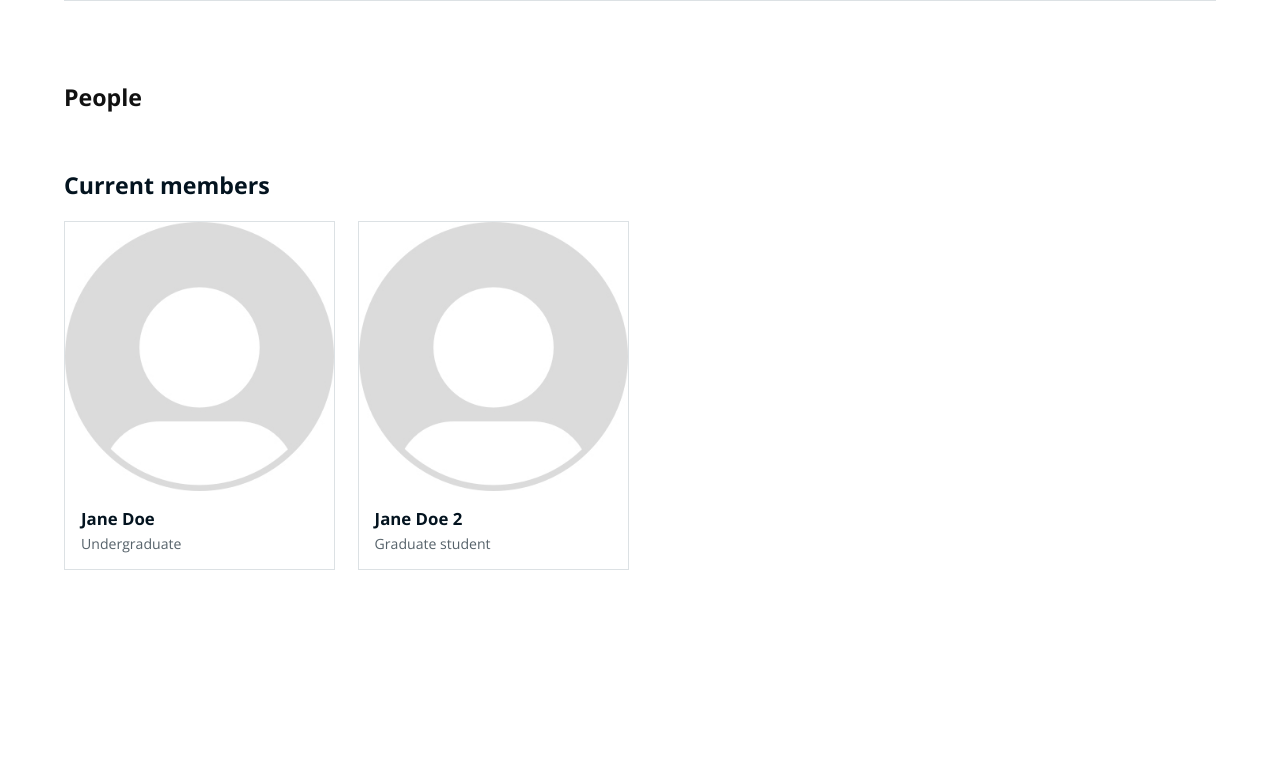
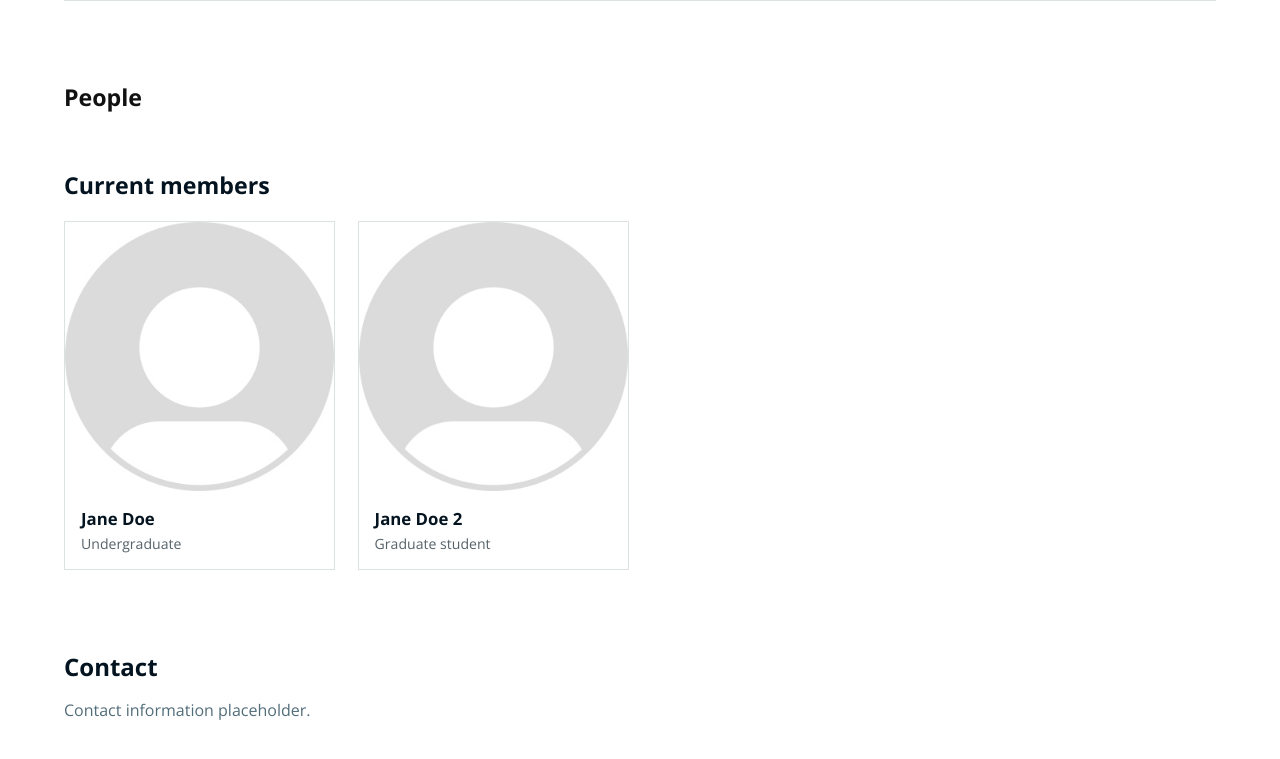
Before and after one commit to EGAMI-group/EGAMI-group.github.io, a plain HTML site: page index.html in a window 1280 px wide. Shown: the part 2813-3572 px from the top of the page. Before the commit the page ends 3471 px from the top, so only its background shows below. Drawn offline with nearby package versions, Linux system fonts and the light colour scheme.

Commit message:
contact section

```diff
--- a/assets/css/style.css
+++ b/assets/css/style.css
@@ -137,7 +137,8 @@
 }
 
 .research-section,
-.people-section {
+.people-section,
+.contact-section {
   max-width: 1400px;
   margin-right: auto;
   margin-left: auto;
@@ -392,6 +393,20 @@
   margin: 5rem auto 0;
 }
 
+.contact-section {
+  margin: 5rem auto;
+}
+
+.contact-section h1 {
+  margin: 0;
+  color: var(--navy);
+}
+
+.contact-section p {
+  margin: 1rem 0 0;
+  color: #526d7a;
+}
+
 .people-section h1,
 .people-group h2 {
   margin: 0;
--- a/index.html
+++ b/index.html
@@ -101,6 +101,11 @@
         <div id="current-members" class="people-group" aria-live="polite"></div>
         <div id="alumni-members" class="people-group" aria-live="polite"></div>
       </section>
+
+      <section class="contact-section" id="contact" aria-labelledby="contact-heading">
+        <h1 id="contact-heading">Contact</h1>
+        <p>Contact information placeholder.</p>
+      </section>
     </main>
     <script src="assets/js/people.js"></script>
     <script src="assets/js/surveys.js"></script>
```
